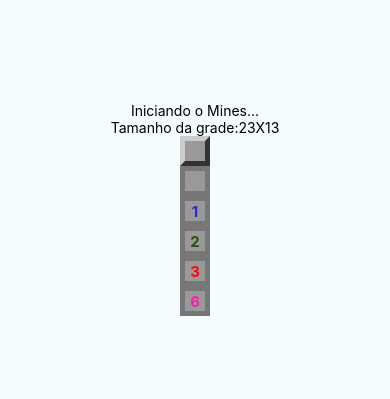
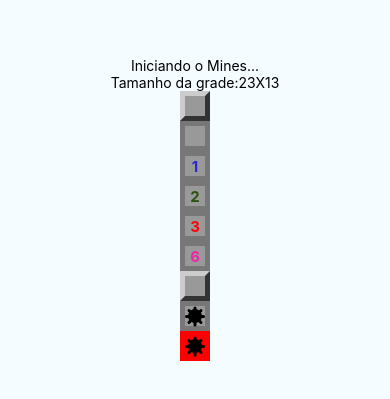
Before and after one commit to rms2307/campo-minado, a React Native app: screen / in a window 390 px wide. Shown: the part 213-612 px from the top of the page. Built offline with nearby package versions, Linux system fonts and the light colour scheme.

Commit message:
added: componente Mine

```diff
--- a/App.js
+++ b/App.js
@@ -16,6 +16,9 @@ export default () => {
       <Field opened nearMines={2} />
       <Field opened nearMines={3} />
       <Field opened nearMines={6} />
+      <Field mined />
+      <Field mined opened />
+      <Field mined opened exploded />
     </SafeAreaView>
   );
 };
--- a/src/components/Field.js
+++ b/src/components/Field.js
@@ -1,12 +1,14 @@
 import React from 'react'
 import { View, StyleSheet, Text } from 'react-native'
 import params from '../params'
+import Mine from './Mine'
 
 export default props => {
-    const { mined, opened, nearMines } = props
+    const { mined, opened, nearMines, exploded } = props
 
     const styleField = [styles.field]
     if (opened) styleField.push(styles.opened)
+    if (exploded) styleField.push(styles.exploded)
     if (styleField.length === 1) styleField.push(styles.regular)
 
     let color = null
@@ -22,6 +24,7 @@ export default props => {
             {!mined && opened && nearMines > 0
                 ? <Text style={[styles.label, { color: color }]}>{nearMines}</Text>
                 : false}
+            {mined && opened ? <Mine /> : false}
         </View>
     )
 }
--- /dev/null
+++ b/src/components/Mine.js
@@ -0,0 +1,36 @@
+import React from 'react'
+import { View, StyleSheet } from 'react-native'
+
+export default props => {
+    return (
+        <View style={styles.container}>
+            <View style={styles.coreMine} />
+            <View style={styles.line} />
+            <View style={[styles.line, { transform: [{ rotate: '45deg' }] }]} />
+            <View style={[styles.line, { transform: [{ rotate: '90deg' }] }]} />
+            <View style={[styles.line, { transform: [{ rotate: '135deg' }] }]} />
+        </View>
+    )
+}
+
+const styles = StyleSheet.create({
+    container: {
+        alignItems: 'center',
+        justifyContent: 'center',
+    },
+    coreMine: {
+        height: 14,
+        width: 14,
+        borderRadius: 10,
+        backgroundColor: 'black',
+        alignItems: 'center',
+        justifyContent: 'center',
+    },
+    line: {
+        position: 'absolute',
+        height: 3,
+        width: 20,
+        borderRadius: 3,
+        backgroundColor: 'black',
+    }
+})
```
